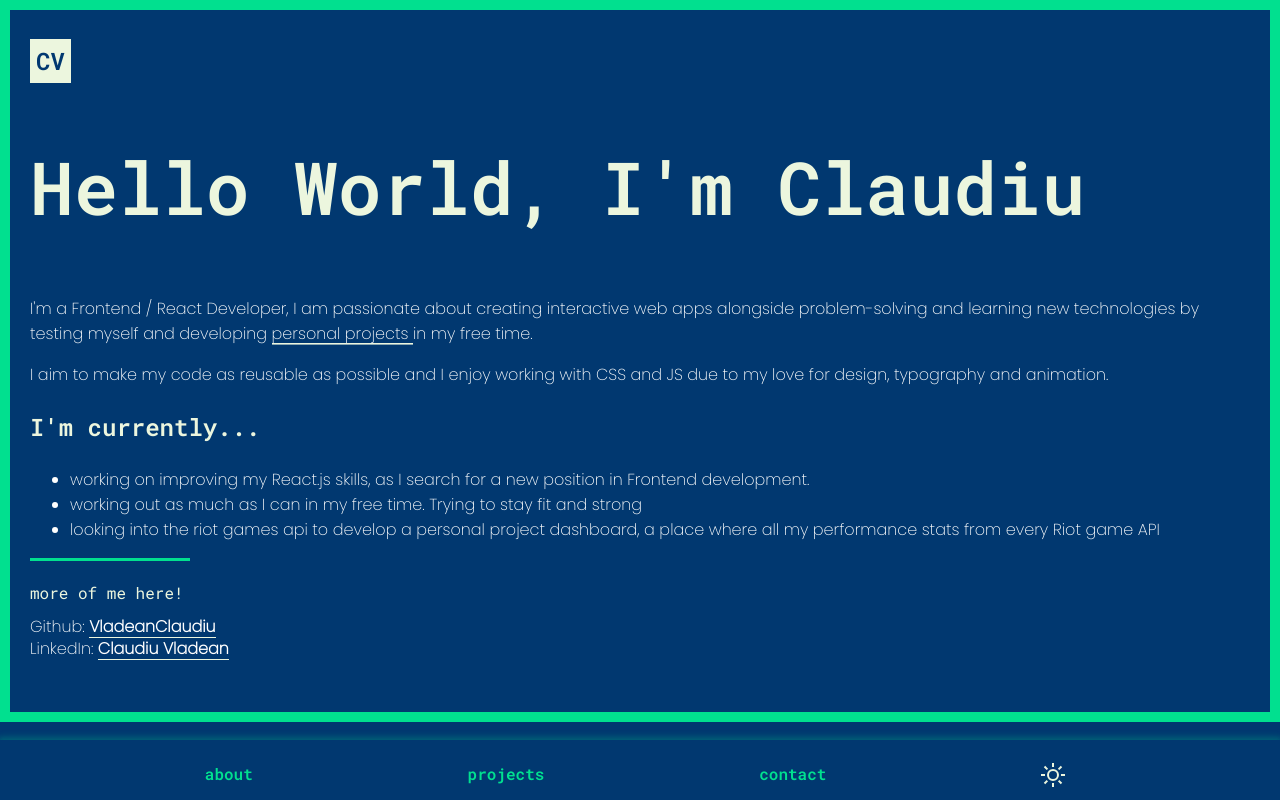
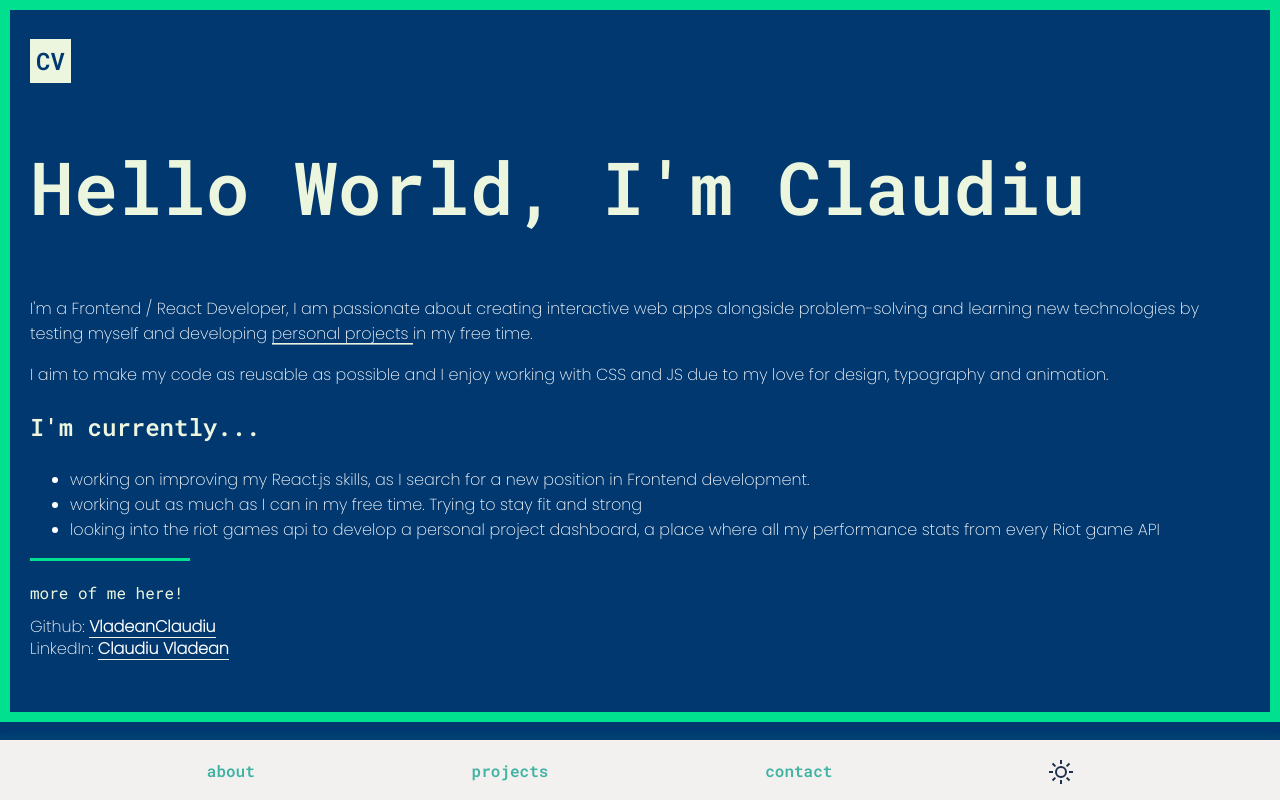
Before and after one commit to VladeanClaudiu/portfolio-website, a React (Vite) app: page / in a window 1280 px wide. Built offline with nearby package versions, Linux system fonts and the light colour scheme.

Commit message:
darkmode/lightmode completed on nav

```diff
--- a/src/App.css
+++ b/src/App.css
@@ -24,10 +24,10 @@ body {
   --lightestColor : #ecf6de;
 
   /* colors lightmode*/
-  --lm-darkColor : #e27d5f;
-  --lm-lightColor : #e8a87c;
+  --lm-darkColor : #1d314c;
+  --lm-lightColor : #013870;
   --lm-lighterColor : #40b3a2;
-  --lm-lightestColor : #85cdca;
+  --lm-lightestColor : #f3f0f0;
 
 }
 
@@ -90,6 +90,7 @@ body {
 }
 
 .nav-section {
+  transition: .2s ease-out;
   font-family: 'Roboto Mono', monospace;
   background-color: var(--darkColor);
   width: 100%;
@@ -99,8 +100,19 @@ body {
   display: flex;
   justify-content: space-around;
   flex-direction: column;
-  z-index: 1;
   box-shadow: 0 -1px 6px 2px var(--lightColor);
+  text-align: center;
+}
+
+/* lightmode nav background */
+.navSection-lightMode{
+  transition: .2s ease-in;
+  font-family: 'Roboto Mono', monospace;
+  background-color: var(--lm-lightestColor);
+  width: 100%;
+  height: 60px;
+  position: fixed;
+  box-shadow: 0 -1px 6px 2px var(--lm-lightColor);
   text-align: center;
 }
 
@@ -119,11 +131,20 @@ body {
   font-weight: 600;
 }
 
+/* lightmode nav-element background */
+.navElement-lightMode {
+  color: var(--lm-lighterColor);
+}
+
 .svg-sun {
   width: var(--step-0);
   margin: 0 auto;
   fill: var(--lightestColor);
   margin-top: 7px;
+}
+
+.svgSun-lightMode {
+  fill: var(--lm-darkColor);
 }
 
 
--- a/src/components/About.jsx
+++ b/src/components/About.jsx
@@ -6,7 +6,8 @@ export default function About(props) {
     return (
         <div>
             <Nav
-            handleClick={props.handleClick}/>
+            handleClick={props.handleClick}
+            darkMode={props.darkMode}/>
             <div className="main-section">
             <Header
             />
--- a/src/components/Nav.jsx
+++ b/src/components/Nav.jsx
@@ -2,20 +2,20 @@
 export default function Nav(props) {
     console.log(props)
     return(
-        <nav className="nav-section">
-            <ul className="nav-elements">
+        <nav className={ 'nav-section' }>
+            <ul className={`nav-elements ${props.darkMode ?  'navSection-lightMode': ''}`}>
                 <li>
-                    <a className="nav-element" href="/">about</a>
+                    <a className={`nav-element ${props.darkMode ?  'navElement-lightMode': ''}`} href="/">about</a>
                 </li>
                 <li>
-                    <a className="nav-element" href="">projects</a>
+                    <a className={`nav-element ${props.darkMode ?  'navElement-lightMode': ''}`} href="">projects</a>
                 </li>
                 <li>
-                    <a className="nav-element" href="">contact</a>
+                    <a className={`nav-element ${props.darkMode ?  'navElement-lightMode': ''}`} href="">contact</a>
                 </li>
                 <li>
-                    <a className="nav-element" onClick={props.handleClick}>
-                        <svg className="svg-sun" viewBox="0 0 24 24" xmlns="http://www.w3.org/2000/svg">
+                    <a onClick={props.handleClick}>
+                        <svg className={`svg-sun ${props.darkMode ?  'svgSun-lightMode': ''}`} viewBox="0 0 24 24" xmlns="http://www.w3.org/2000/svg">
                             <path fillRule="evenodd" d="M12 16a4 4 0 1 0 0-8 4 4 0 0 0 0 8Zm0 2a6 6 0 1 0 0-12 6 6 0 0 0 0 12Z" clipRule="evenodd"></path>
                             <path fillRule="evenodd" d="M11 0h2v4.062a8.079 8.079 0 0 0-2 0V0ZM7.094 5.68 4.222 2.808 2.808 4.222 5.68 7.094A8.048 8.048 0 0 1 7.094 5.68ZM4.062 11H0v2h4.062a8.079 8.079 0 0 1 0-2Zm1.618 5.906-2.872 2.872 1.414 1.414 2.872-2.872a8.048 8.048 0 0 1-1.414-1.414ZM11 19.938V24h2v-4.062a8.069 8.069 0 0 1-2 0Zm5.906-1.618 2.872 2.872 1.414-1.414-2.872-2.872a8.048 8.048 0 0 1-1.414 1.414ZM19.938 13H24v-2h-4.062a8.069 8.069 0 0 1 0 2ZM18.32 7.094l2.872-2.872-1.414-1.414-2.872 2.872c.528.41 1.003.886 1.414 1.414Z" clipRule="evenodd"></path>
                         </svg>
```
